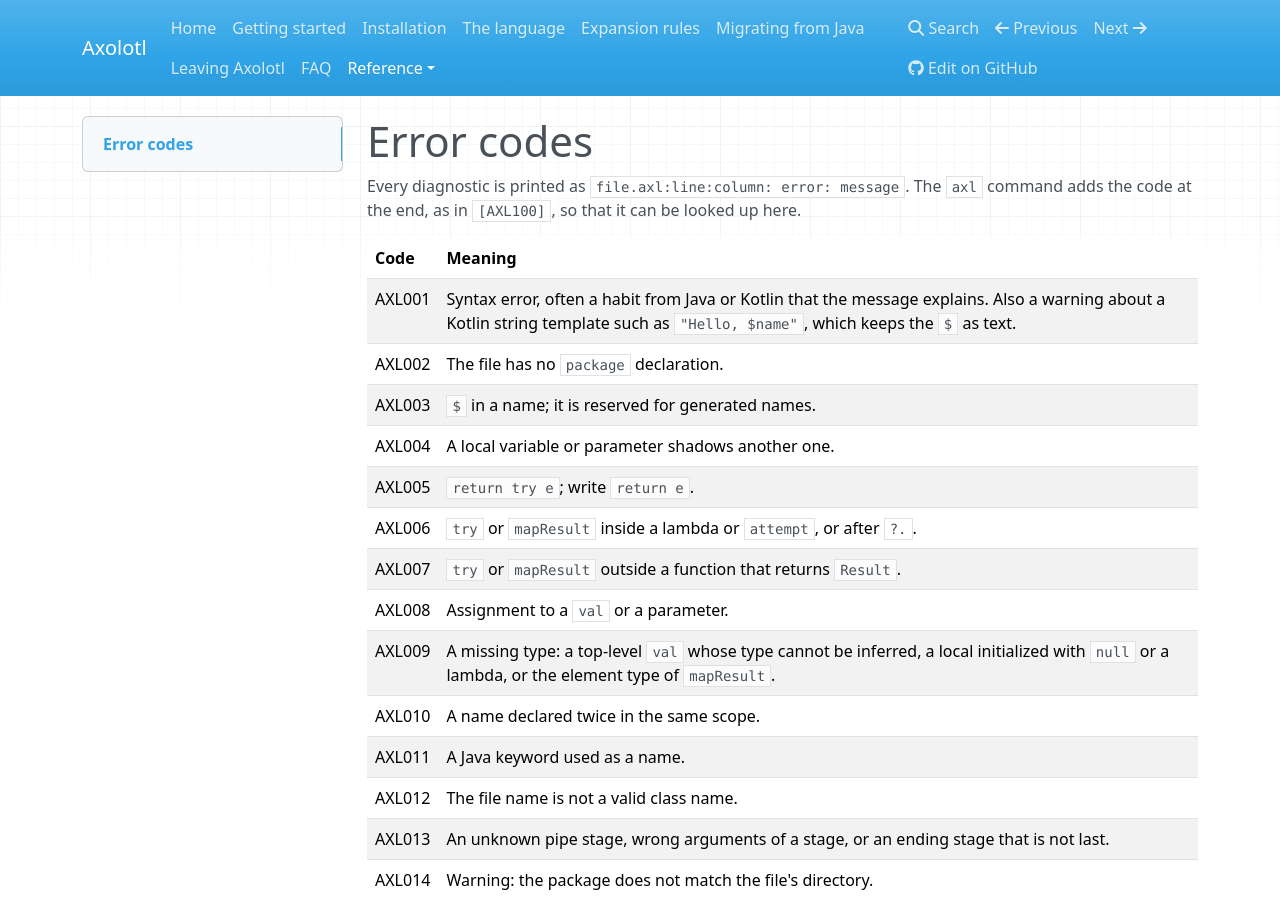
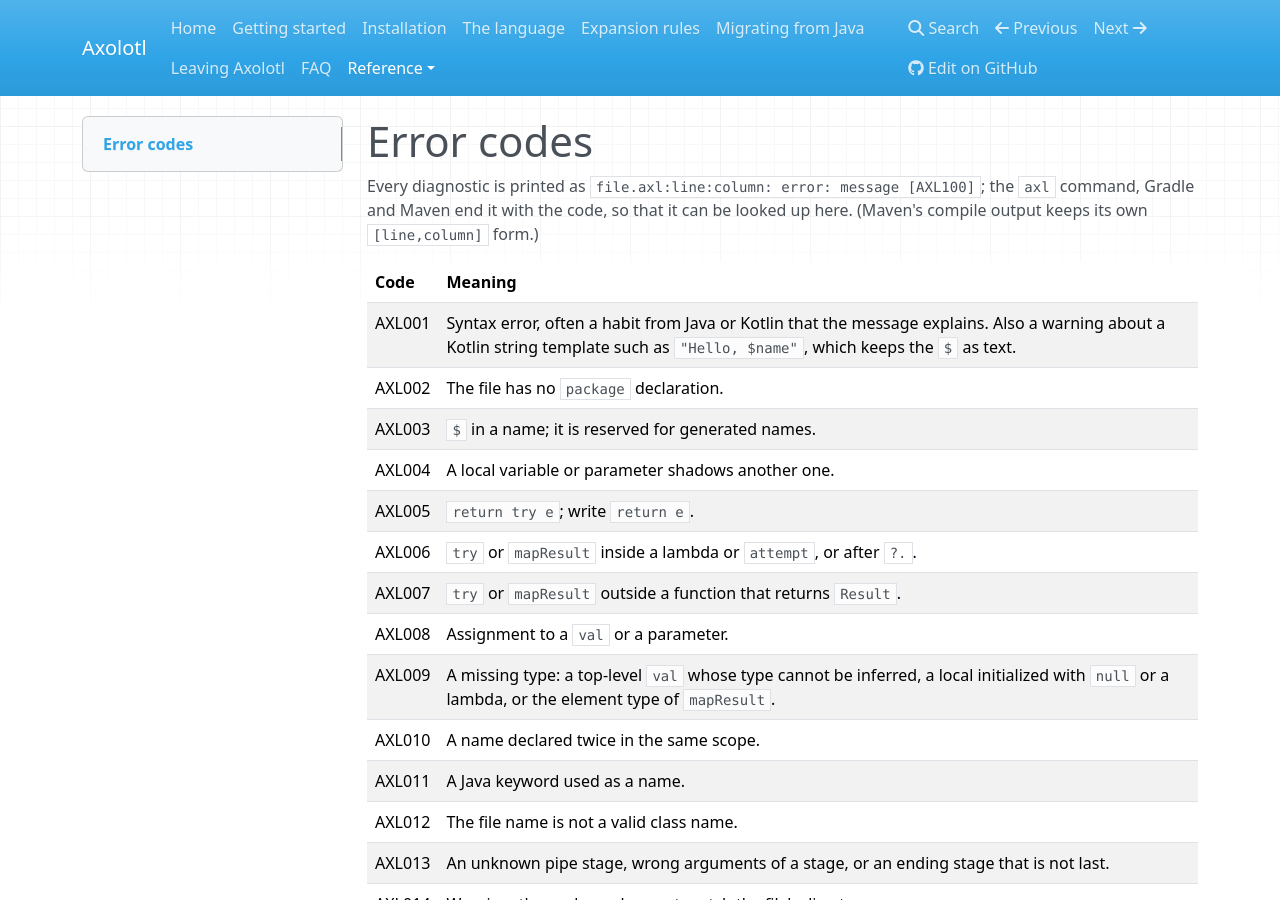
Before and after one commit to k1ngmang/axolotl-lang, an MkDocs documentation site: the page built from docs/errors.md, in a window 1280 px wide and 900 px high. Built offline with MkDocs 1.6.1, drawn with Linux system fonts in a browser that asks for light colours; nearby versions of some CDN libraries.

Commit message:
Document the diagnostics of the twelfth audit

```diff
--- a/docs/errors.md
+++ b/docs/errors.md
@@ -1,7 +1,7 @@
 # Error codes
 
-Every diagnostic is printed as `file.axl:line:column: error: message`. The `axl` command adds the code at
-the end, as in `[AXL100]`, so that it can be looked up here.
+Every diagnostic is printed as `file.axl:line:column: error: message [AXL100]`; the `axl` command, Gradle and Maven
+end it with the code, so that it can be looked up here. (Maven's compile output keeps its own `[line,column]` form.)
 
 | Code   | Meaning |
 |--------|---------|
```
Also changed, not shown: CHANGELOG.md (+3 -0 lines), docs/language.md (+3 -0 lines), docs/maven.md (+1 -1 lines).
